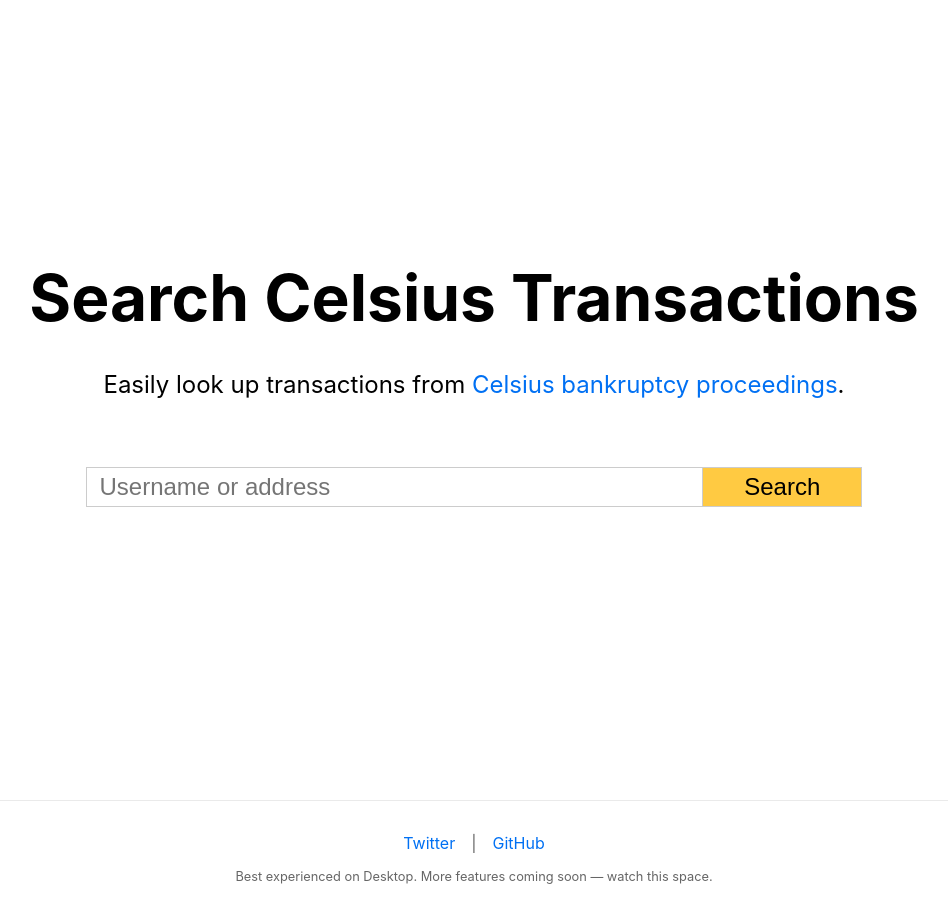
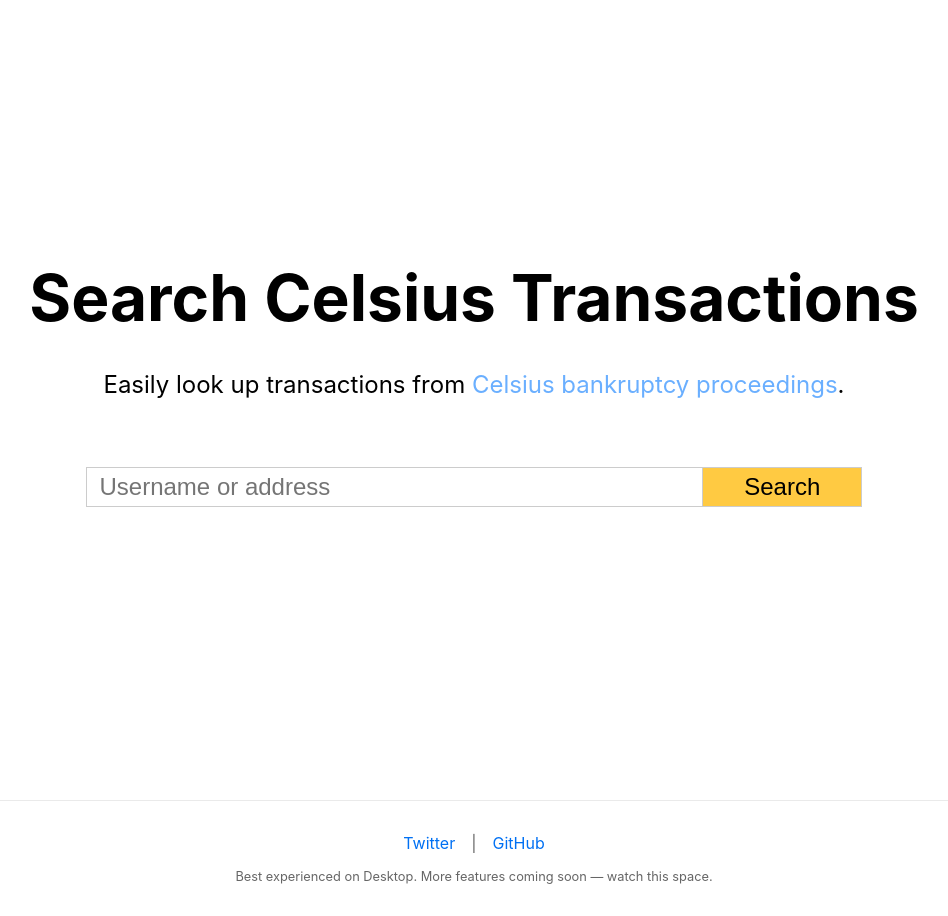
Before and after one commit to 0xHyperbart/celsiustransactions, a Next.js app: page / in a window 1280 px wide. In both pictures the pointer is over the link "Celsius bankruptcy proceedings". Shown: the whole page, without its empty margins (166-1114 px from the left). Built offline with nearby package versions, Linux system fonts and the light colour scheme.

Commit message:
fix title anchor hover color

```diff
--- a/styles/Home.module.css
+++ b/styles/Home.module.css
@@ -93,7 +93,7 @@
   color: #0070f3;
 }
 .description a:hover {
-  color: #0070f3;
+  color: #6aafff;
 }
 .description a:active {
   color: red;
```
